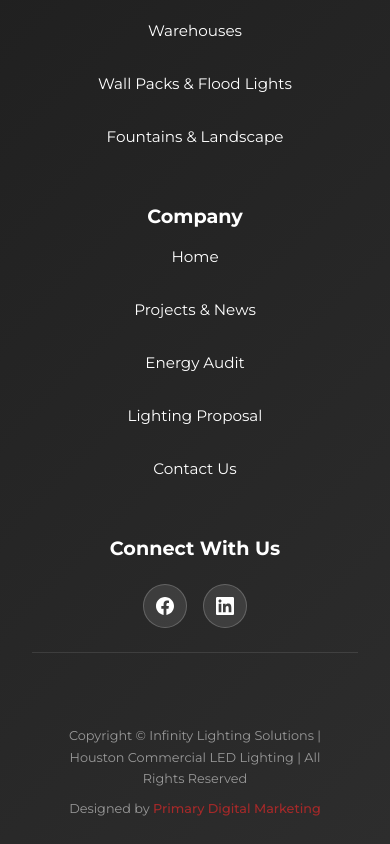
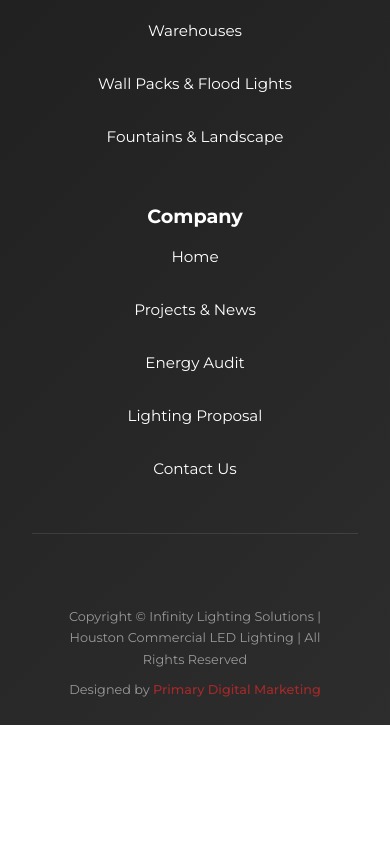
Before and after one commit to adrianchromenko/infinity-lighting, a React (Vite) app in the folder infinity-lighting/: page / in a window 390 px wide. Shown: the part 6022-6866 px from the top of the page. After the commit the page ends 6747 px from the top, so only its background shows below. Built offline with nearby package versions, Linux system fonts and the light colour scheme; no server answers.

Commit message:
Remove Connect With Us section from footer
Co-Authored-By: Claude Opus 4.6 (1M context) <noreply@anthropic.com>

```diff
--- a/infinity-lighting/src/components/Footer.css
+++ b/infinity-lighting/src/components/Footer.css
@@ -9,7 +9,7 @@
 
 .footer-content {
   display: grid;
-  grid-template-columns: 2fr 1.5fr 1.5fr 1fr;
+  grid-template-columns: 2fr 1.5fr 1.5fr;
   gap: 3rem;
   margin-bottom: 3rem;
   padding-bottom: 3rem;
@@ -30,8 +30,7 @@
   color: white;
 }
 
-.footer-nav h3,
-.footer-social h3 {
+.footer-nav h3 {
   font-size: 1.5rem;
   margin-bottom: 1rem;
   color: white;
@@ -76,36 +75,6 @@
 .footer-logo-section a:hover {
   color: #a52929;
   text-decoration: underline;
-}
-
-.social-links {
-  display: flex;
-  gap: 1rem;
-  margin-top: 1rem;
-}
-
-.social-links a {
-  display: flex;
-  align-items: center;
-  justify-content: center;
-  width: 40px;
-  height: 40px;
-  background: rgba(255, 255, 255, 0.1);
-  border: 1px solid rgba(255, 255, 255, 0.2);
-  border-radius: 50%;
-  transition: background 0.3s, transform 0.3s, border-color 0.3s;
-  color: white;
-}
-
-.social-links a:hover {
-  background: #a52929;
-  border-color: #a52929;
-  transform: translateY(-3px);
-}
-
-.social-links svg {
-  width: 20px;
-  height: 20px;
 }
 
 .footer-bottom {
@@ -166,20 +135,8 @@
     margin-bottom: 0.5rem;
   }
 
-  .social-links {
-    justify-content: center;
-    gap: 1.5rem;
-    margin-top: 1.5rem;
-  }
-
-  .social-links a {
-    width: 45px;
-    height: 45px;
-  }
-
   .footer-logo-section h3,
-  .footer-nav h3,
-  .footer-social h3 {
+  .footer-nav h3 {
     font-size: 1.35rem;
     margin-bottom: 1.25rem;
   }
@@ -202,8 +159,7 @@
   }
 
   .footer-logo-section h3,
-  .footer-nav h3,
-  .footer-social h3 {
+  .footer-nav h3 {
     font-size: 1.2rem;
     margin-bottom: 1rem;
   }
@@ -221,18 +177,4 @@
     font-size: 0.8rem;
     padding: 0 1rem;
   }
-
-  .social-links {
-    gap: 1rem;
-  }
-
-  .social-links a {
-    width: 40px;
-    height: 40px;
-  }
-
-  .social-links svg {
-    width: 18px;
-    height: 18px;
-  }
 }
--- a/infinity-lighting/src/components/Footer.jsx
+++ b/infinity-lighting/src/components/Footer.jsx
@@ -39,21 +39,6 @@ const Footer = () => {
             </ul>
           </div>
 
-          <div className="footer-social">
-            <h3>Connect With Us</h3>
-            <div className="social-links">
-              <a href="#" aria-label="Facebook">
-                <svg width="24" height="24" viewBox="0 0 24 24" fill="currentColor">
-                  <path d="M24 12.073c0-6.627-5.373-12-12-12s-12 5.373-12 12c0 5.99 4.388 10.954 10.125 11.854v-8.385H7.078v-3.47h3.047V9.43c0-3.007 1.792-4.669 4.533-4.669 1.312 0 2.686.235 2.686.235v2.953H15.83c-1.491 0-1.956.925-1.956 1.874v2.25h3.328l-.532 3.47h-2.796v8.385C19.612 23.027 24 18.062 24 12.073z"/>
-                </svg>
-              </a>
-              <a href="#" aria-label="LinkedIn">
-                <svg width="24" height="24" viewBox="0 0 24 24" fill="currentColor">
-                  <path d="M20.447 20.452h-3.554v-5.569c0-1.328-.027-3.037-1.852-3.037-1.853 0-2.136 1.445-2.136 2.939v5.667H9.351V9h3.414v1.561h.046c.477-.9 1.637-1.85 3.37-1.85 3.601 0 4.267 2.37 4.267 5.455v6.286zM5.337 7.433c-1.144 0-2.063-.926-2.063-2.065 0-1.138.92-2.063 2.063-2.063 1.14 0 2.064.925 2.064 2.063 0 1.139-.925 2.065-2.064 2.065zm1.782 13.019H3.555V9h3.564v11.452zM22.225 0H1.771C.792 0 0 .774 0 1.729v20.542C0 23.227.792 24 1.771 24h20.451C23.2 24 24 23.227 24 22.271V1.729C24 .774 23.2 0 22.222 0h.003z"/>
-                </svg>
-              </a>
-            </div>
-          </div>
         </div>
 
         <div className="footer-bottom">
```
